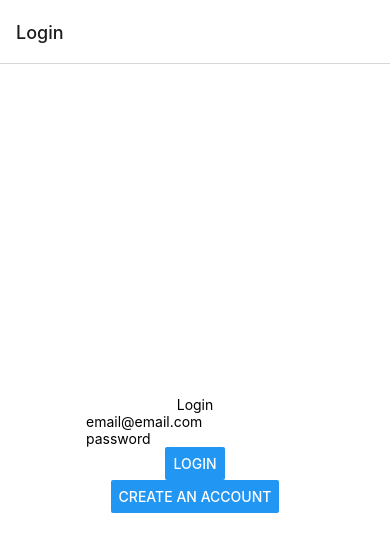
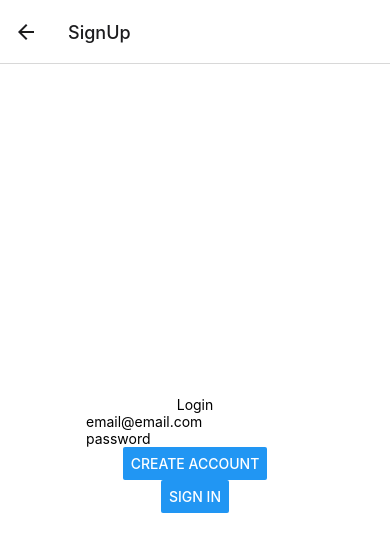
Before and after one commit to aaronmp13/EarthSaver, a React Native app: screen /SignUp in a window 390 px wide. Shown: the top 552 px of the page. Built offline with nearby package versions, Linux system fonts and the light colour scheme.

Commit message:
sign up is working

```diff
--- a/App.js
+++ b/App.js
@@ -3,6 +3,7 @@ import { NavigationContainer } from '@react-navigation/native';
 import { createNativeStackNavigator } from '@react-navigation/native-stack';
 import HomeScreen from './src/screens/HomeScreen'
 import LoginScreen from './src/screens/LoginScreen'
+import SignUpScreen from  './src/screens/SignUpScreen'
 import { Provider } from 'react-redux';
 import store from './src/store'
 
@@ -38,7 +39,10 @@ const App = () => {
             component={HomeScreen}
             options={{ title: 'Welcome' }}
           />
-
+          <Stack.Screen
+            name="SignUp"
+            component={SignUpScreen}
+          />
         </Stack.Navigator>
       </NavigationContainer>
     </Provider>
--- a/src/screens/LoginScreen.js
+++ b/src/screens/LoginScreen.js
@@ -1,6 +1,7 @@
 import React from 'react';
 import { StyleSheet, Text, View, Button, TextInput} from 'react-native';
 import Firebase from '../firebase/config';
+import { useState } from 'react';
 
 const auth = Firebase.auth();
 
--- /dev/null
+++ b/src/screens/SignUpScreen.js
@@ -0,0 +1,69 @@
+import React from 'react';
+import { StyleSheet, Text, View, Button, TextInput} from 'react-native';
+import Firebase from '../firebase/config';
+import { useState } from 'react';
+
+const auth = Firebase.auth();
+
+const styles = StyleSheet.create({
+    container: {
+      flex: 1,
+      backgroundColor: '#fff',
+      alignItems: 'center',
+      justifyContent: 'center',
+    },
+  });
+
+function SignUpScreen({navigation}) {
+    const [email, setEmail] = useState('');
+    const [password, setPassword] = useState('');
+    const [passwordVisibility, setPasswordVisibility] = useState(true);
+    const [rightIcon, setRightIcon] = useState('eye');
+    const [signupError, setSignupError] = useState('');
+
+  const onSignup = async () => {
+    try {
+      if (email !== '' && password !== '') {
+          console.log("signup")
+        await auth.createUserWithEmailAndPassword(email, password);
+      }
+    } catch (error) {
+      setSignupError(error.message);
+    }
+  };
+
+  const toLogin = async () => {
+    navigation.navigate('Login')
+  };
+
+    return (
+      <View style={styles.container}>
+        <Text>Login</Text>
+        {signupError ? <Text>{signupError}</Text> : null}
+        <TextInput placeholder="email@email.com" keyboardType="password" onChangeText={setEmail}/>
+      <TextInput placeholder="password" keyboardType="password" onChangeText={setPassword}/>
+        <Button
+        onPress={onSignup}
+        backgroundColor='#f57c00'
+        title='Create Account'
+        tileColor='#fff'
+        titleSize={20}
+        containerStyle={{
+          marginBottom: 24
+        }}
+      />
+          <Button
+        onPress={toLogin}
+        backgroundColor='#f57c00'
+        title='Sign in'
+        tileColor='#fff'
+        titleSize={20}
+        containerStyle={{
+          marginBottom: 24
+        }}
+      />
+      </View>
+    );
+}
+
+export default SignUpScreen;
```
